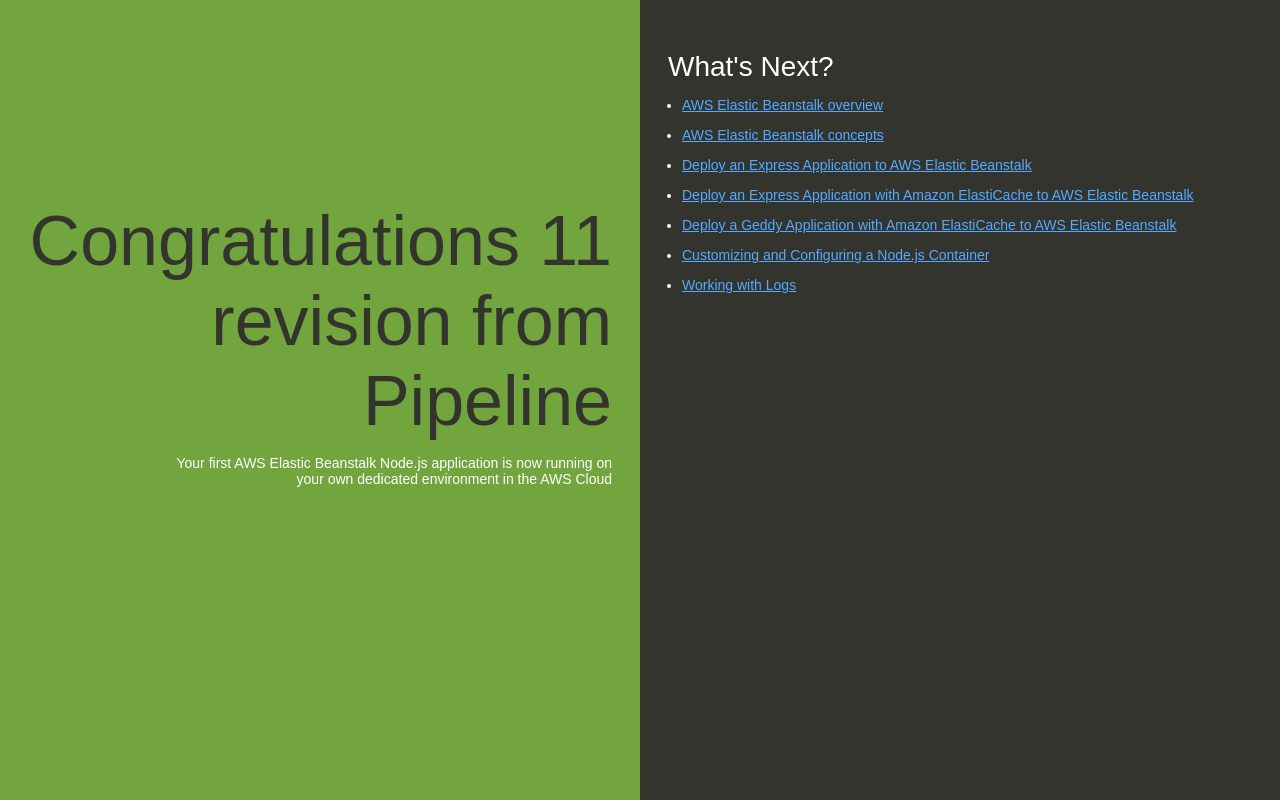
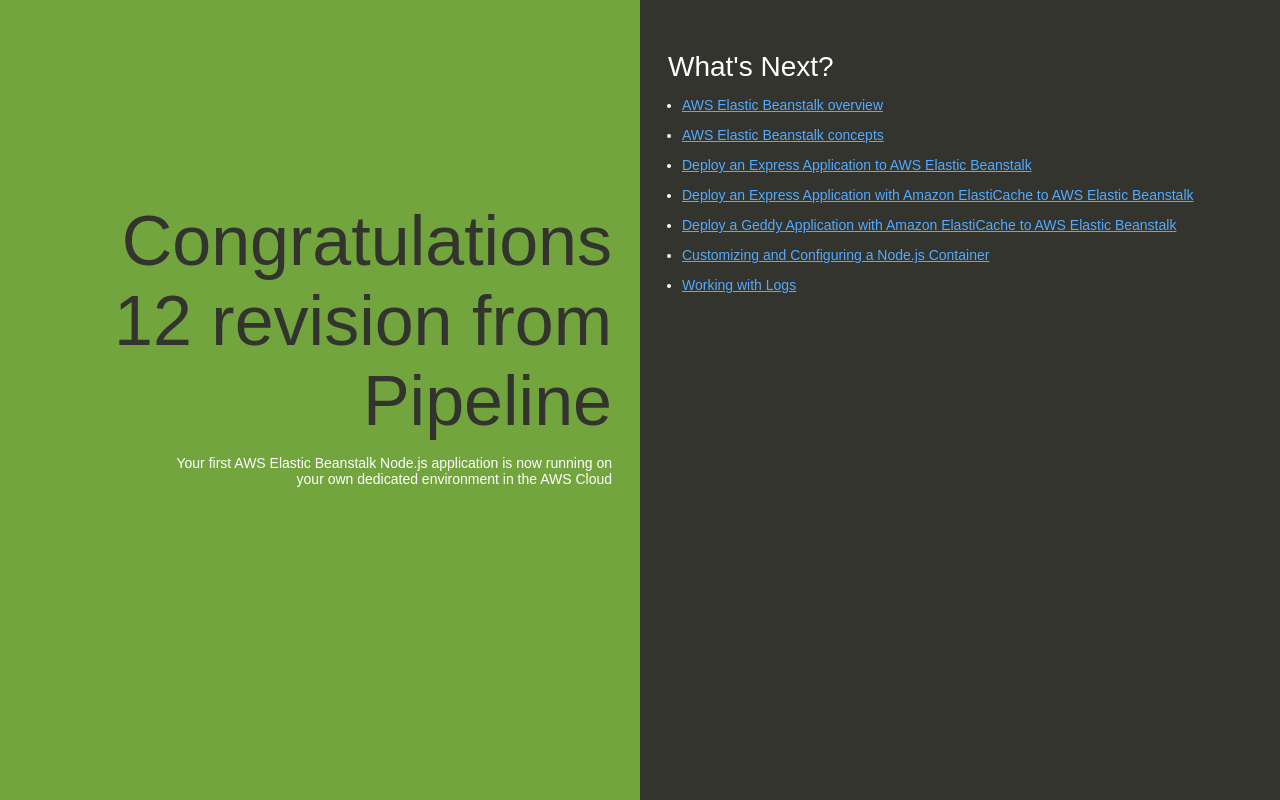
Before and after one commit to webmaster100/aws-pipeline-build, a website: page index.html in a window 1280 px wide. Drawn offline with Linux system fonts and the light colour scheme.

Commit message:
commit without npm install

```diff
--- a/index.html
+++ b/index.html
@@ -74,7 +74,7 @@
   </head>
   <body>
     <div class="textColumn">
-      <h1>Congratulations 11 revision from Pipeline</h1>
+      <h1>Congratulations 12 revision from Pipeline</h1>
       <p>Your first AWS Elastic Beanstalk Node.js application is now running on your own dedicated environment in the AWS Cloud</p>
     </div>
     <div class="linksColumn">
```
Also changed, not shown: 1 other file.
